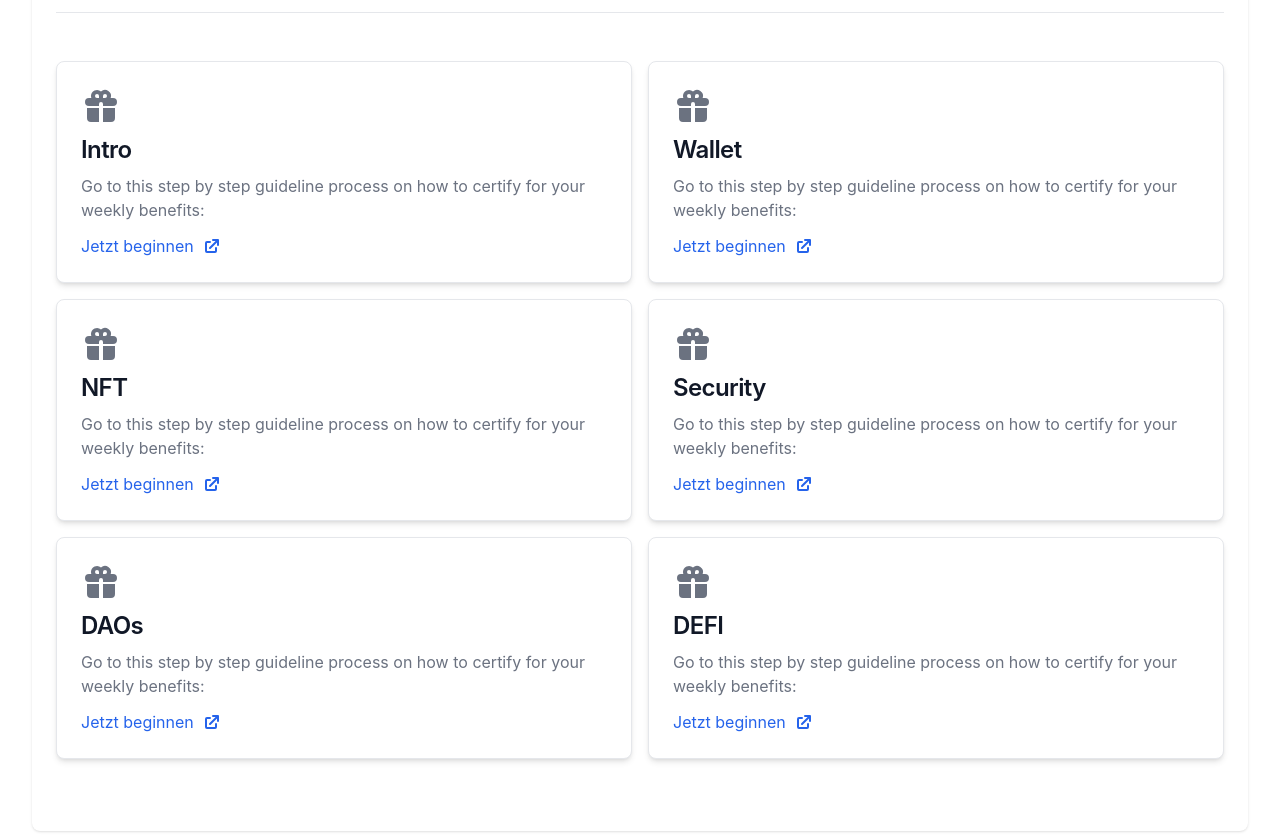
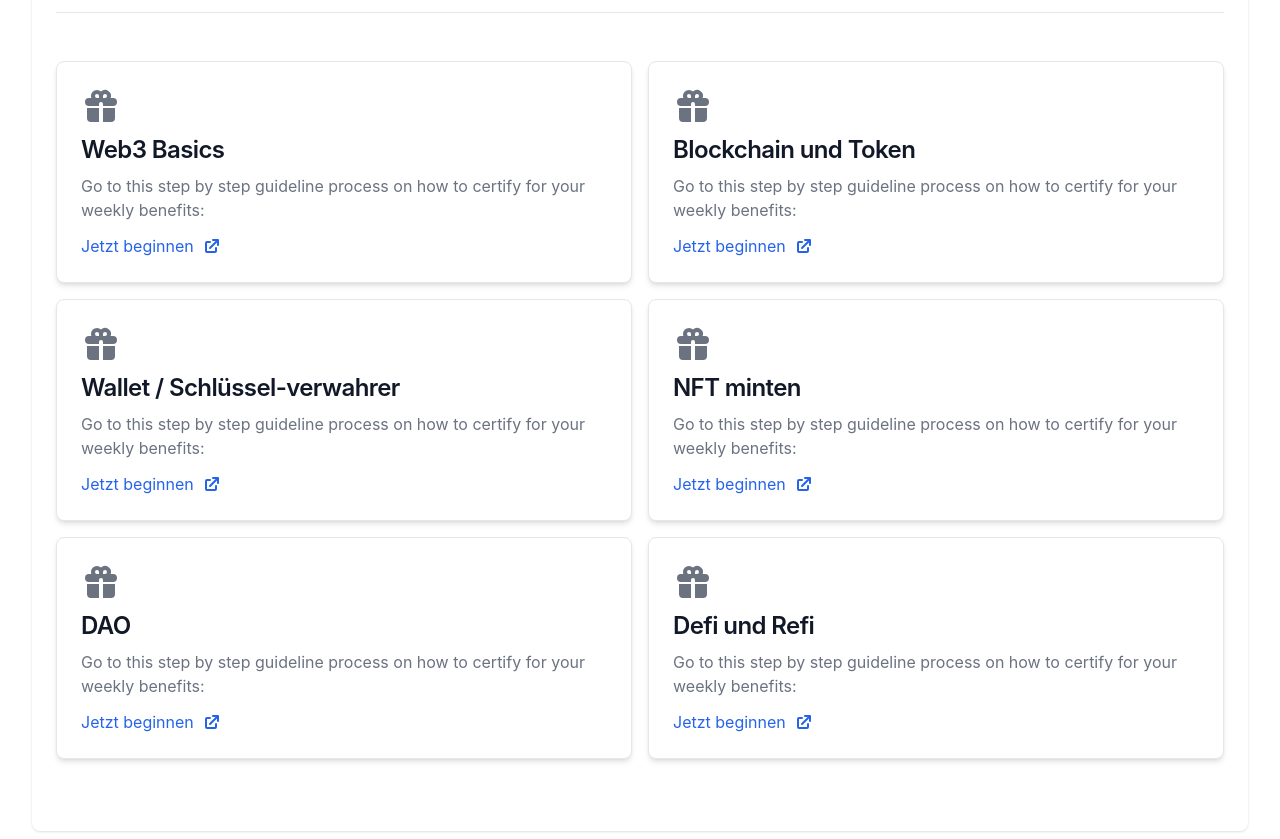
Before and after one commit to gitfrosh/zena, a React (Create React App) app in the folder frontend/: page /dashboard in a window 1280 px wide. Shown: the part 580-1419 px from the top of the page. Built offline with nearby package versions, Linux system fonts and the light colour scheme.

Commit message:
adapt chapter names in dashboard, fix unused imports

```diff
--- a/frontend/src/components/Dashboard/Chapters.tsx
+++ b/frontend/src/components/Dashboard/Chapters.tsx
@@ -2,12 +2,12 @@ import { Link } from "react-router-dom";
 
 export default function Chapters() {
   const chapters = [
-    { name: "Intro", path: "/1" },
-    { name: "Wallet", path: "/2" },
-    { name: "NFT", path: "/3" },
-    { name: "Security", path: "/4" },
-    { name: "DAOs", path: "/5" },
-    { name: "DEFI", path: "/6" },
+    { name: "Web3 Basics", path: "/1" },
+    { name: "Blockchain und Token", path: "/2" },
+    { name: "Wallet / Schlüssel-verwahrer", path: "/3" },
+    { name: "NFT minten", path: "/4" },
+    { name: "DAO", path: "/5" },
+    { name: "Defi und Refi", path: "/6" },
   ];
 
   return (
--- a/frontend/src/components/Dashboard/Heading.tsx
+++ b/frontend/src/components/Dashboard/Heading.tsx
@@ -1,5 +1,3 @@
-import { EnvelopeIcon, PhoneIcon } from '@heroicons/react/20/solid'
-
 const profile = {
     name: 'Ricardo Cooper',
     email: 'ricardo.cooper@example.com',
--- a/frontend/src/components/Layout.tsx
+++ b/frontend/src/components/Layout.tsx
@@ -11,7 +11,7 @@ const user = {
 };
 
 export default function App({ children }: any) {
-  const [isWalletOpen, setWalletOpen] = useRecoilState(walletOpen);
+  const [, setWalletOpen] = useRecoilState(walletOpen);
 
   return (
     <>
```
